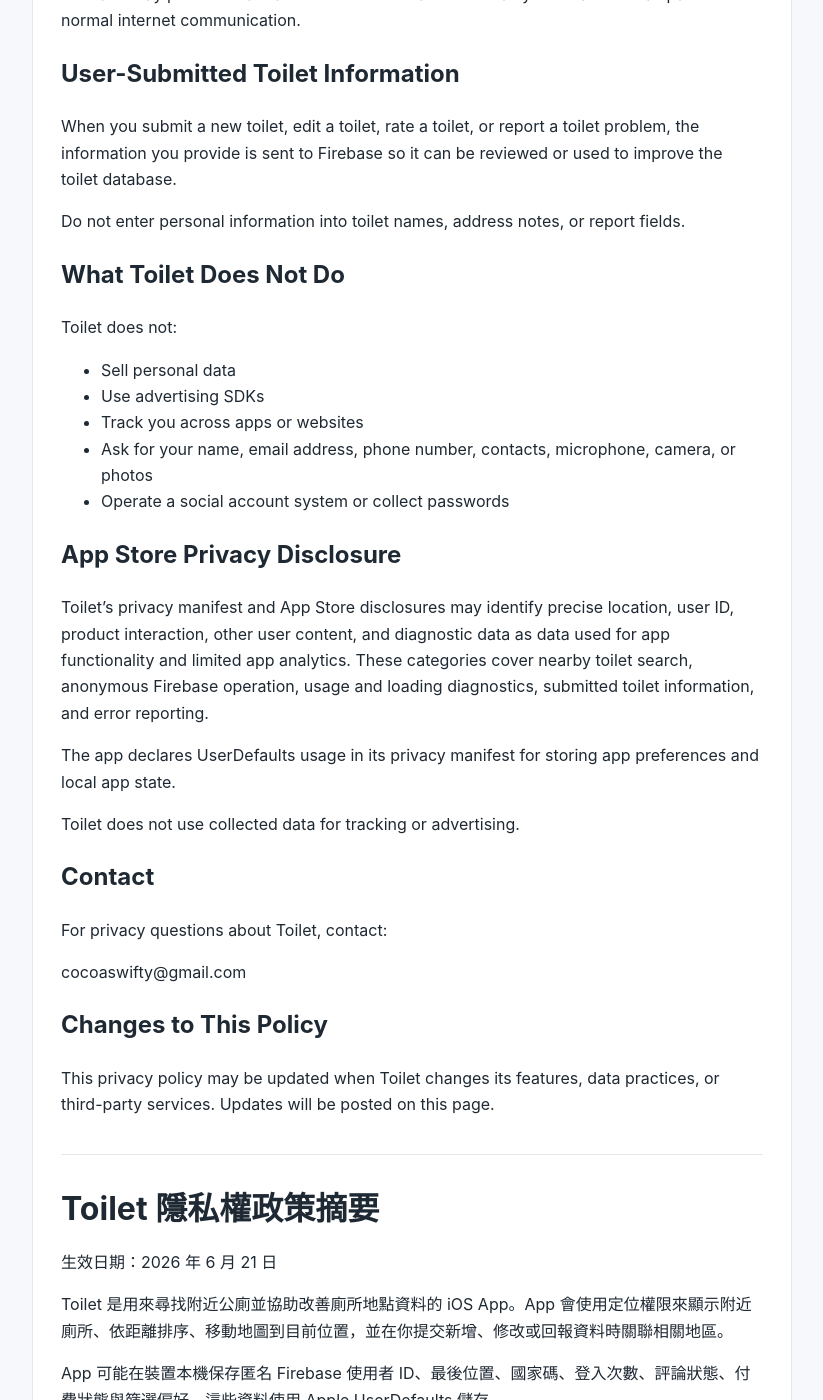
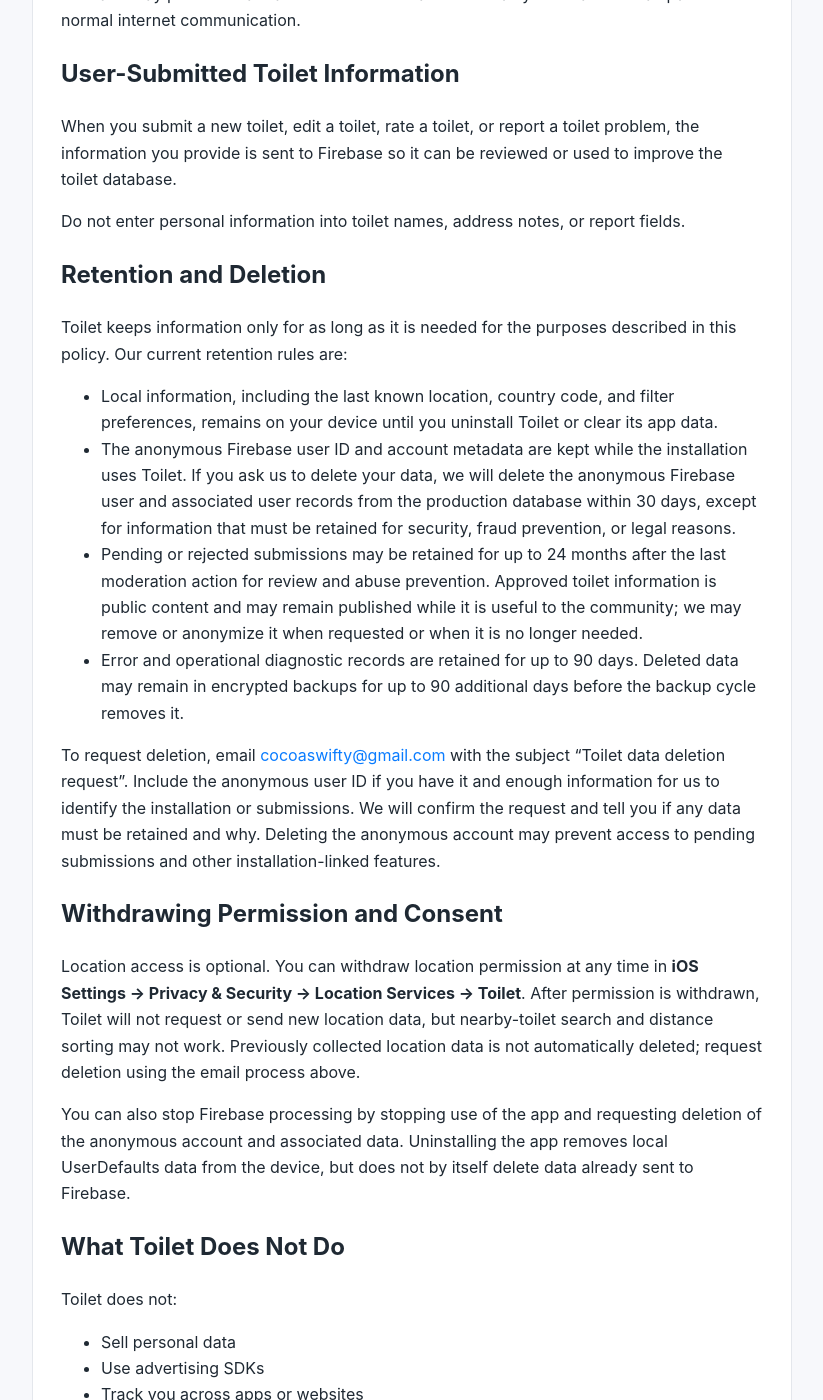
Before and after one commit to cocoaswifty/Pages, a Jekyll site: the page built from Toilet/privacy-policy.md, in a window 1280 px wide and 1400 px high, scrolled down 1349 px. Shown: the whole window, without its empty margins (228-1051 px from the left). Built offline with Jekyll 4.4.1, drawn with Linux system fonts in a browser that asks for light colours; some of the changed text lies outside the part shown.

Commit message:
docs: clarify Toilet privacy retention and deletion

```diff
--- a/Toilet/privacy-policy.md
+++ b/Toilet/privacy-policy.md
@@ -6,7 +6,7 @@ permalink: /Toilet/privacy-policy/
 
 # Toilet Privacy Policy
 
-Effective date: June 21, 2026
+Effective date: August 24, 2026
 
 Toilet is an iOS app for finding nearby public toilets and helping improve toilet location information. It uses your location to show nearby toilets, lets you submit new or corrected toilet information, and uses Firebase services for account identification, data storage, and app diagnostics.
 
@@ -48,6 +48,23 @@ When you submit a new toilet, edit a toilet, rate a toilet, or report a toilet p
 
 Do not enter personal information into toilet names, address notes, or report fields.
 
+## Retention and Deletion
+
+Toilet keeps information only for as long as it is needed for the purposes described in this policy. Our current retention rules are:
+
+- Local information, including the last known location, country code, and filter preferences, remains on your device until you uninstall Toilet or clear its app data.
+- The anonymous Firebase user ID and account metadata are kept while the installation uses Toilet. If you ask us to delete your data, we will delete the anonymous Firebase user and associated user records from the production database within 30 days, except for information that must be retained for security, fraud prevention, or legal reasons.
+- Pending or rejected submissions may be retained for up to 24 months after the last moderation action for review and abuse prevention. Approved toilet information is public content and may remain published while it is useful to the community; we may remove or anonymize it when requested or when it is no longer needed.
+- Error and operational diagnostic records are retained for up to 90 days. Deleted data may remain in encrypted backups for up to 90 additional days before the backup cycle removes it.
+
+To request deletion, email [cocoaswifty@gmail.com](mailto:cocoaswifty@gmail.com?subject=Toilet%20data%20deletion%20request) with the subject “Toilet data deletion request”. Include the anonymous user ID if you have it and enough information for us to identify the installation or submissions. We will confirm the request and tell you if any data must be retained and why. Deleting the anonymous account may prevent access to pending submissions and other installation-linked features.
+
+## Withdrawing Permission and Consent
+
+Location access is optional. You can withdraw location permission at any time in **iOS Settings → Privacy & Security → Location Services → Toilet**. After permission is withdrawn, Toilet will not request or send new location data, but nearby-toilet search and distance sorting may not work. Previously collected location data is not automatically deleted; request deletion using the email process above.
+
+You can also stop Firebase processing by stopping use of the app and requesting deletion of the anonymous account and associated data. Uninstalling the app removes local UserDefaults data from the device, but does not by itself delete data already sent to Firebase.
+
 ## What Toilet Does Not Do
 
 Toilet does not:
@@ -80,7 +97,7 @@ This privacy policy may be updated when Toilet changes its features, data practi
 
 # Toilet 隱私權政策摘要
 
-生效日期：2026 年 6 月 21 日
+生效日期：2026 年 8 月 24 日
 
 Toilet 是用來尋找附近公廁並協助改善廁所地點資料的 iOS App。App 會使用定位權限來顯示附近廁所、依距離排序、移動地圖到目前位置，並在你提交新增、修改或回報資料時關聯相關地區。
 
@@ -92,6 +109,23 @@ Firebase 在正常網路連線中可能處理你的 IP 位址。Toilet 不使用
 
 請不要在廁所名稱、地址描述或回報內容中輸入個人資料。
 
+## 資料保存期限與刪除
+
+Toilet 只會在完成本政策所述目的所需期間保存資料，目前規則如下：
+
+- 最後位置、國家碼與篩選偏好等本機資料，會保留到你解除安裝 Toilet 或清除 App 資料為止。
+- 匿名 Firebase 使用者 ID 與帳戶中繼資料會在此安裝仍使用 Toilet 期間保存。你提出刪除要求後，我們會在 30 天內刪除 Firebase 匿名使用者與正式資料庫中的關聯使用者資料；基於安全、防濫用或法律義務必須保留的資料除外。
+- 待審核或遭拒的投稿，可能在最後一次審核動作後保存最多 24 個月，用於審核與防止濫用。已核准的公廁資料屬於公開內容，在對社群有用期間可能持續保留；收到要求或不再需要時，我們會移除或匿名化。
+- 錯誤與營運診斷資料最多保存 90 天。刪除後的資料可能因加密備份週期再保留最多 90 天，之後才會從備份移除。
+
+如要刪除資料，請寄信至 [cocoaswifty@gmail.com](mailto:cocoaswifty@gmail.com?subject=Toilet%20data%20deletion%20request)，主旨填寫「Toilet data deletion request」。若知道匿名使用者 ID 請一併提供，並提供足以辨識安裝或投稿的資訊。我們會確認要求，並說明任何因安全、反詐欺或法律原因必須保留的資料及理由。刪除匿名帳戶後，可能無法再存取待審投稿或其他與該安裝相關的功能。
+
+## 撤回權限與同意
+
+定位權限不是強制的。你可以隨時前往 **iOS「設定」→「隱私權與安全性」→「定位服務」→「Toilet」** 撤回定位權限。撤回後，Toilet 不會再要求或傳送新的定位資料，但附近公廁搜尋與距離排序可能無法使用。先前已收集的定位資料不會自動刪除，請依上述電子郵件流程提出刪除要求。
+
+你也可以停止使用 App，並透過電子郵件要求刪除匿名帳戶及相關資料，以停止 Firebase 的後續處理。解除安裝 App 會移除裝置上的 UserDefaults 本機資料，但不會自動刪除已傳送至 Firebase 的資料。
+
 本 App 的隱私問題請聯絡：
 
 cocoaswifty@gmail.com
```
